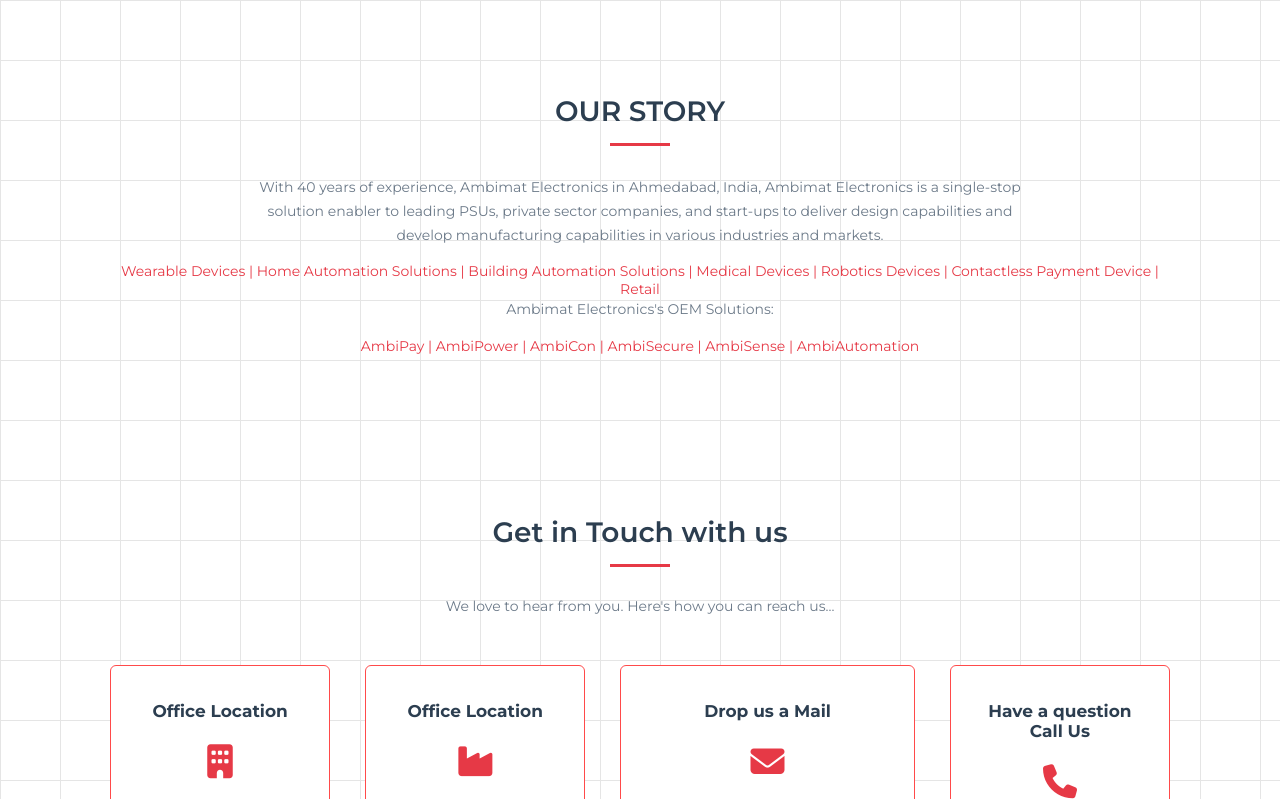
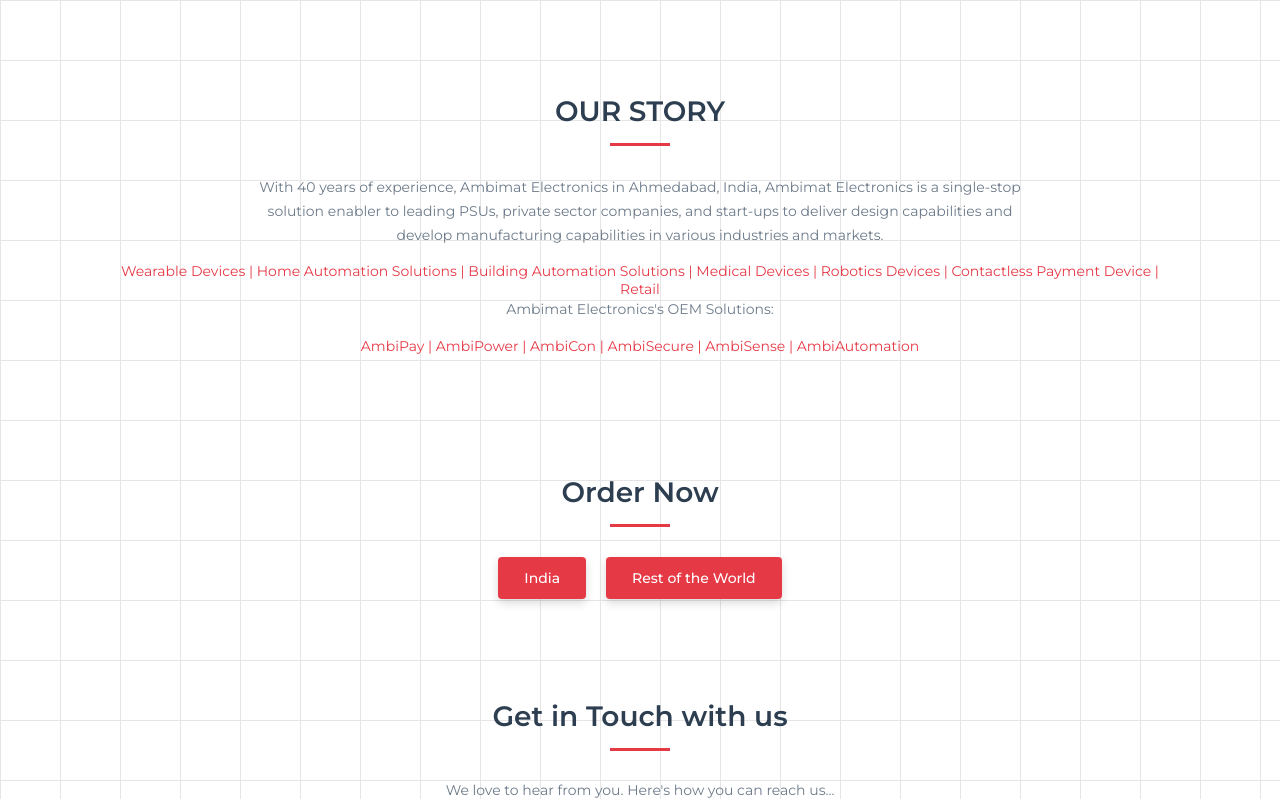
Before and after one commit to flyingsaucer88/roboracer-source, a plain HTML site: page contact.html in a window 1280 px wide. Shown: the part 420-1219 px from the top of the page. Drawn offline with Linux system fonts and the light colour scheme.

Commit message:
Final code

```diff
--- a/contact.html
+++ b/contact.html
@@ -214,8 +214,36 @@
     text-decoration:none;
     display:inline-block;
 }
+.mmm{
+    margin-top: -40px;
+    margin-bottom: 100px;
+}
+/* CONTACT REGION BUTTONS */
 
+.contact-region{
+display:flex;
+justify-content:center;
+gap:20px;
+margin-bottom:30px;
+flex-wrap:wrap;
+}
 
+.region-btn{
+padding:12px 26px;
+background:#e63946;
+color:#fff;
+text-decoration:none;
+border-radius:4px;
+font-size:14px;
+font-weight:500;
+transition:0.3s;
+box-shadow:0 4px 10px rgba(0,0,0,0.15);
+}
+
+.region-btn:hover{
+background:#c72f3b;
+transform:translateY(-2px);
+}
 </style>
 
 </head>
@@ -283,8 +311,23 @@
 
 <!-- CONTACT -->
 
-<section class="contact-section">
+<section class="contact-section" id="centy">
+<div class="mmm">
+    <h2 class="contact-title">Order Now</h2>
+    <div class="story-line"></div>
 
+<div class="contact-region">
+
+<a href="https://mail.google.com/mail/?view=cm&fs=1&to=business.development@ambimat.com" class="region-btn">
+India
+</a>
+
+<a href="https://orders.ambimat.com/" class="region-btn">
+Rest of the World
+</a>
+
+</div>
+</div>
 <h2 class="contact-title">Get in Touch with us</h2>
 
 <div class="story-line"></div>
@@ -383,7 +426,7 @@
 
 </div>
 
-</section>
+</div>
 
 </div>
 
```
Also changed, not shown: resource.html (+5 -4 lines), 2 other files.
